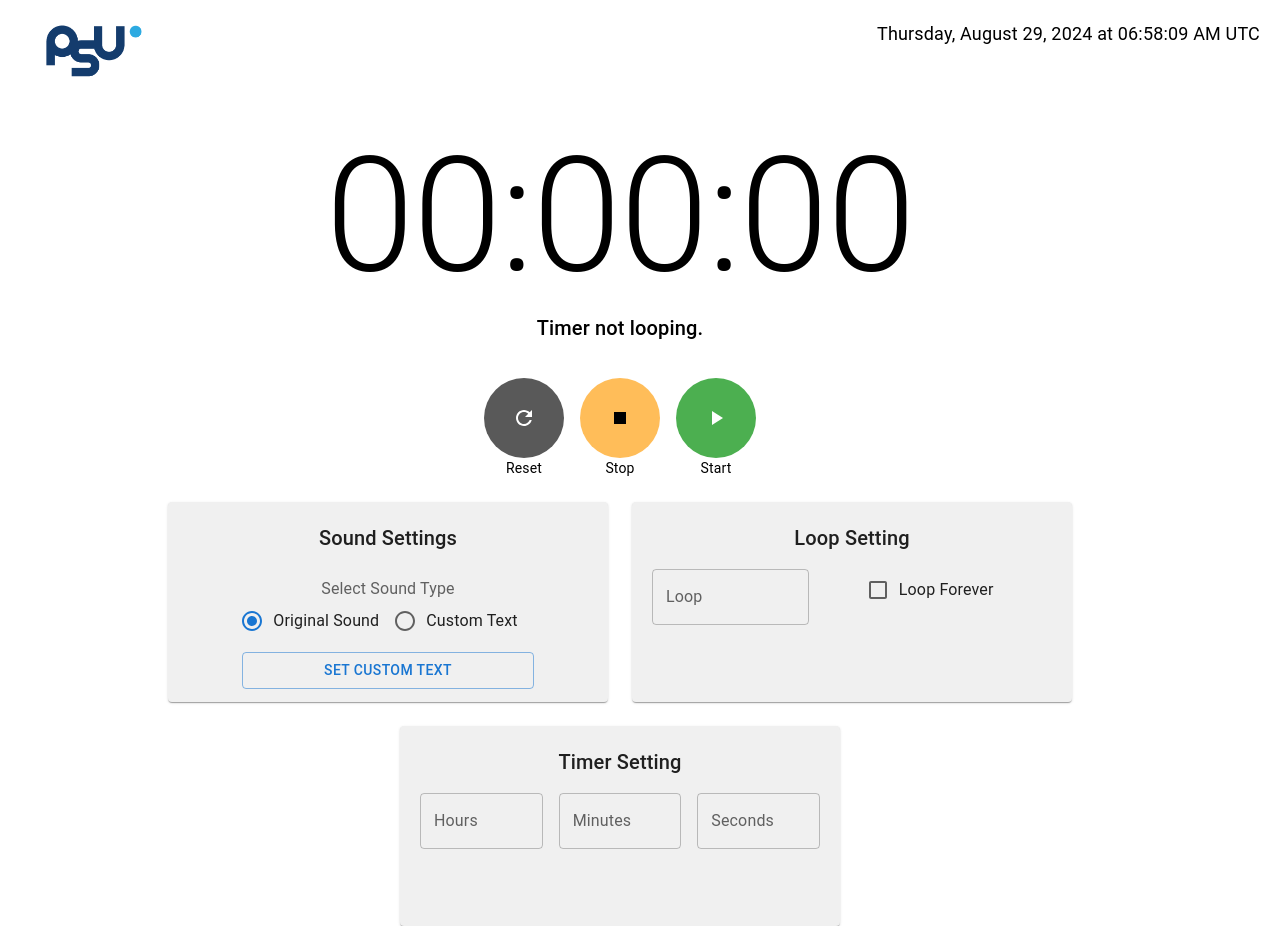
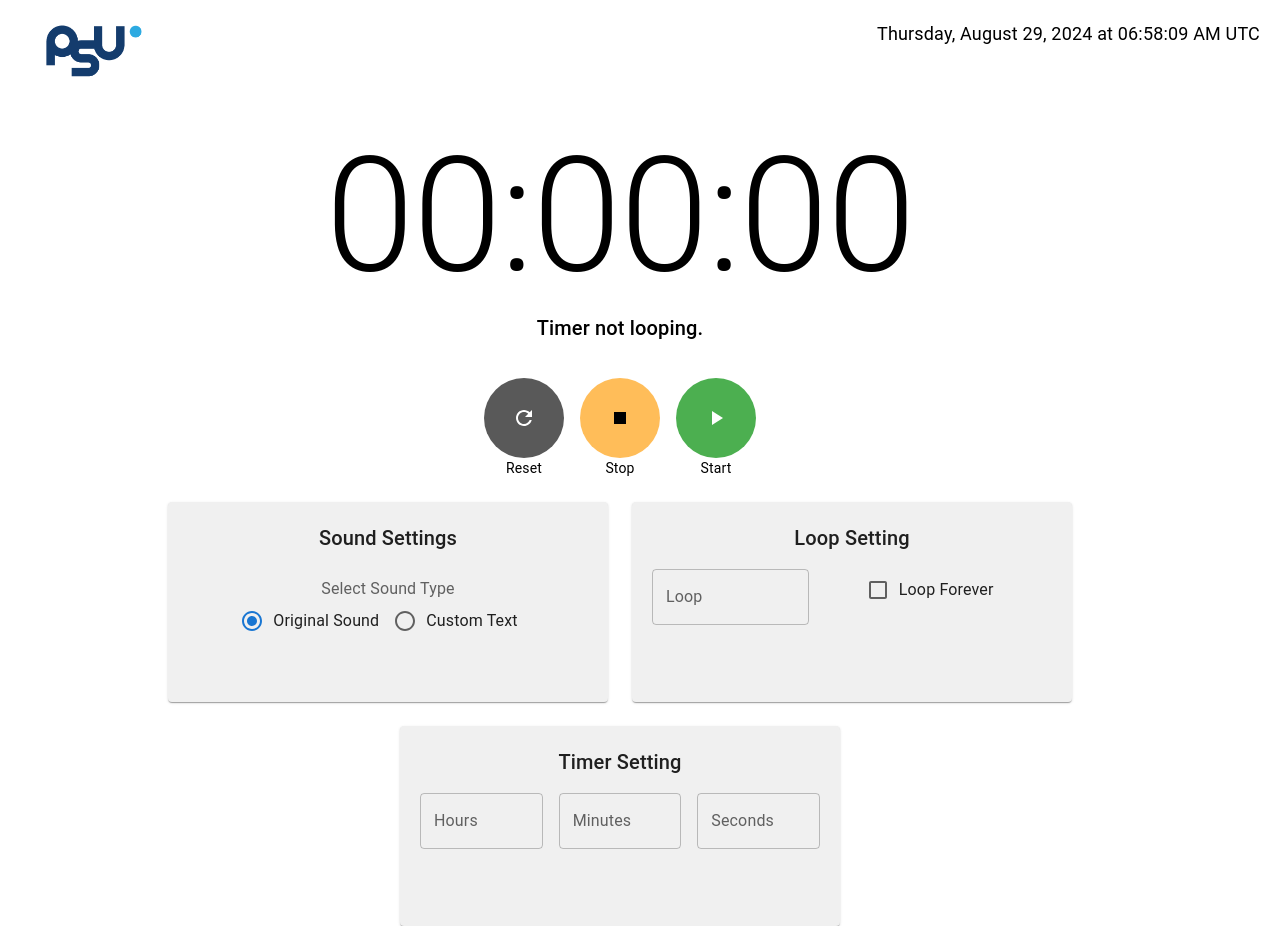
Before and after one commit to MethasakTKL/pulse-timer, a Next.js app: page / in a window 1280 px wide. Shown: the top 926 px of the page. Built offline with nearby package versions, Linux system fonts and the light colour scheme.

Commit message:
Custume Text

```diff
--- a/app/components/Timer.tsx
+++ b/app/components/Timer.tsx
@@ -394,6 +394,7 @@ const Timer: React.FC = () => {
                       label="Custom Text"
                     />
                   </RadioGroup>
+                  {soundType === "custom" && (
                     <Button
                       variant="outlined"
                       onClick={handleClickOpen}
@@ -401,8 +402,8 @@ const Timer: React.FC = () => {
                     >
                       Set Custom Text
                     </Button>
+                  )}
                 </FormControl>
-
                 {/* Pop-up สำหรับ Custom Text */}
                 {soundType === "custom" && (
                   <>
```
Lines whose indentation alone changed are shown as unchanged.
